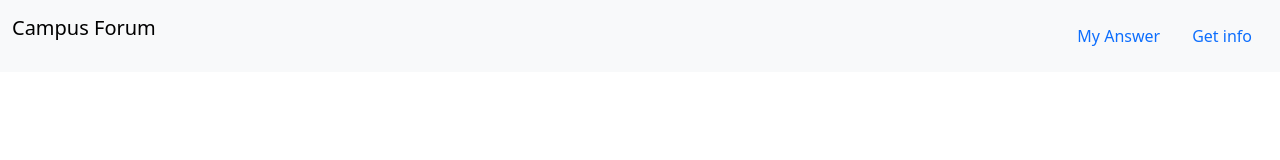
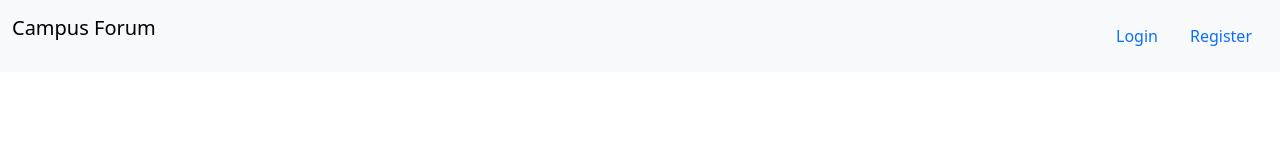
Before and after one commit to Its-utsav/campus-Forum, a React (Vite) app in the folder client/: page /login in a window 1280 px wide. Shown: the top 160 px of the page. Built offline with nearby package versions, Linux system fonts and the light colour scheme.

Commit message:
feat: implement own Link which do not cause refresh of page and simple path change on component chaneg

```diff
--- a/client/src/App.jsx
+++ b/client/src/App.jsx
@@ -1,11 +1,6 @@
-import { useEffect } from "react";
 import Header from "./components/Header";
-import { useAuth } from "./context/User.Context";
 
 function App() {
-  const { data, login, logout } = useAuth();
-  console.log(data);
-  useEffect(() => {}, []);
   return (
     <>
       <Header />
--- a/client/src/components/Header.jsx
+++ b/client/src/components/Header.jsx
@@ -1,32 +1,68 @@
+import { useAuth } from "../context/User.Context.jsx";
+import Link from "./Link";
+
+function Logout({ onClick }) {
+  return (
+    <button type="button" onClick={onClick}>
+      Logout
+    </button>
+  );
+}
+
 export default function Header() {
+  const { data, logout } = useAuth();
+
   const navItems = [
     {
       name: "My Answer",
+      path: "my-answer",
+      isActive: data,
     },
     {
       name: "Get info",
+      path: "get-info",
+      isActive: data,
+    },
+    {
+      name: "Login",
+      path: "login",
+      isActive: !data,
+    },
+    {
+      name: "Register",
+      path: "register",
+      isActive: !data,
     },
   ];
   return (
     <header>
       <nav className="navbar bg-body-tertiary">
         <div className="container-fluid">
-          <a className="navbar-brand" href="#">
+          {/* <a className="navbar-brand" href="#">
             <p>Campus Forum</p>
-          </a>
+          </a> */}
+          <Link className="navbar-brand" href="/">
+            <p>Campus Forum</p>
+          </Link>
 
           <div>
             <ul className="nav justify-content-end">
-              <li className="nav-item">
-                <a className="nav-link active" href="#">
-                  My Answer
-                </a>
-              </li>
-              <li className="nav-item">
-                <a className="nav-link active" href="#">
-                  Get info
-                </a>
-              </li>
+              {navItems.map(
+                (item) =>
+                  item.isActive && (
+                    <li className="nav-item" key={item.name}>
+                      <Link className="nav-link active" href={item.path}>
+                        {item.name}
+                      </Link>
+                    </li>
+                  )
+              )}
+
+              {data && (
+                <li className="nav-item">
+                  <Logout onClick={logout} />
+                </li>
+              )}
             </ul>
           </div>
         </div>
--- /dev/null
+++ b/client/src/components/Link.jsx
@@ -0,0 +1,14 @@
+export default function Link({ href = "", children, ...rest } = {}) {
+  return (
+    <a
+      href={href}
+      onClick={(e) => {
+        history.replaceState({}, "", href);
+        e.preventDefault();
+      }}
+      {...rest}
+    >
+      {children}
+    </a>
+  );
+}
--- a/client/src/context/User.Context.jsx
+++ b/client/src/context/User.Context.jsx
@@ -1,4 +1,4 @@
-import { createContext, useContext, useEffect, useState } from "react";
+import { createContext, useContext, useState } from "react";
 
 export const userContext = createContext({
   data: {
@@ -6,7 +6,6 @@ export const userContext = createContext({
     username: null,
   },
   login: () => {},
-
   logout: () => {},
 });
 
@@ -16,8 +15,6 @@ export const useAuth = () => {
 
 export const UserProvider = ({ children }) => {
   const [data, setData] = useState(null);
-
-  const [token, setToken] = useState(null);
 
   const logout = () => setData(null);
 
@@ -37,7 +34,7 @@ export const UserProvider = ({ children }) => {
       console.error(error.message, error);
     }
   };
-  useEffect(() => {}, []);
+
   return (
     <userContext.Provider value={{ data, login, logout }}>
       {children}
```
